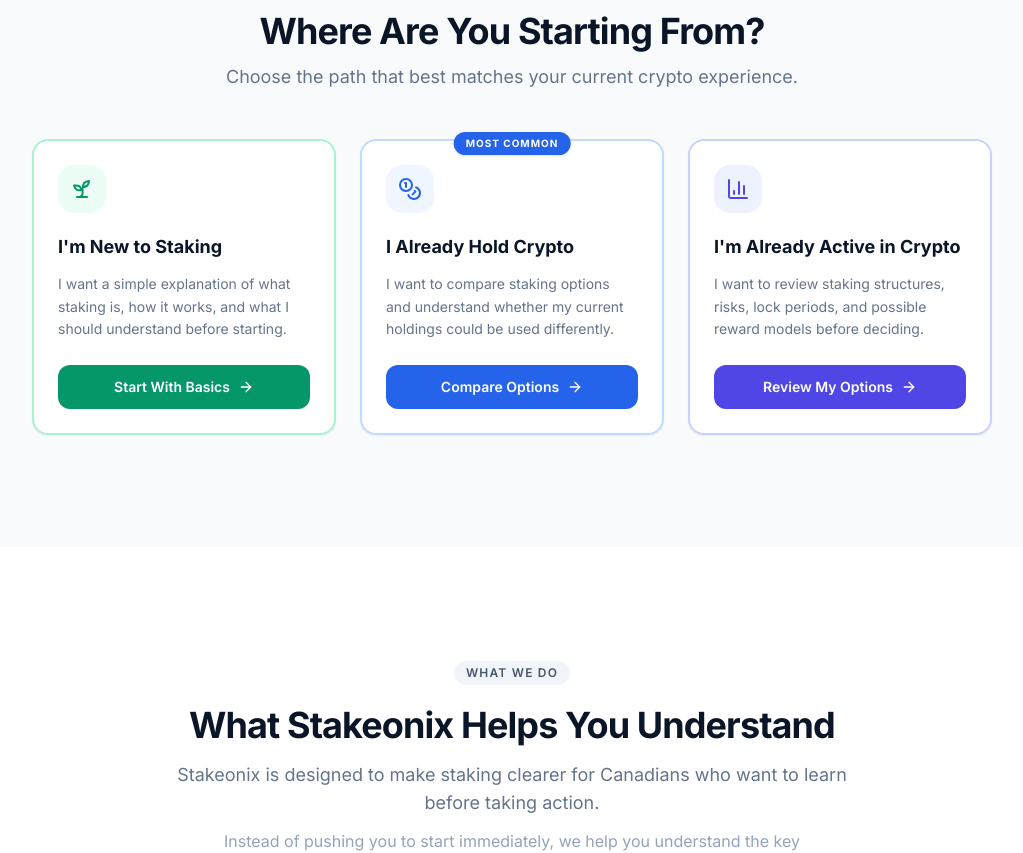
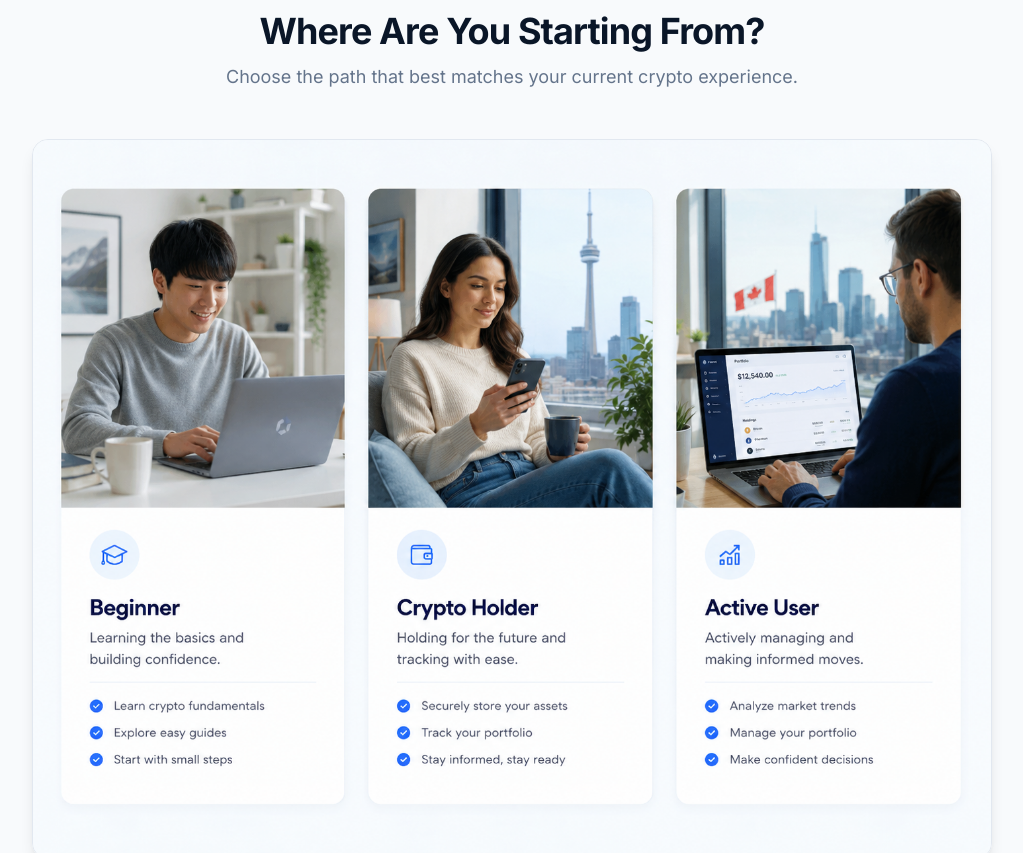
Before and after one commit to MdRahad1002/staking-platform, a Next.js app: page /canada in a window 1280 px wide. Shown: the part 2620-3473 px from the top of the page, without its empty margins (128-1151 px from the left). Built offline with nearby package versions, Linux system fonts and the light colour scheme; no server answers; the database is empty.

Commit message:
feat: add persona image to Canada PathSelector section

```diff
--- a/app/canada/components/PathSelector.tsx
+++ b/app/canada/components/PathSelector.tsx
@@ -68,6 +68,16 @@ export function PathSelector() {
           Choose the path that best matches your current crypto experience.
         </p>
 
+        {/* Visual — three persona cards with real photos */}
+        <div className="rounded-2xl overflow-hidden border border-slate-200 shadow-lg mb-12">
+          <img
+            src="/section-3.png"
+            alt="Three types of crypto users — Beginner, Crypto Holder, and Active User — each with a tailored staking path"
+            className="w-full h-auto"
+            loading="lazy"
+          />
+        </div>
+
         {/* Three path cards */}
         <div className="grid grid-cols-1 sm:grid-cols-3 gap-4 sm:gap-6">
           {paths.map(({ icon: Icon, title, description, cta, href, border, iconBg, iconColor, ctaBg, featured }) => (
```
Also changed, not shown: public/section-3.png (added).
